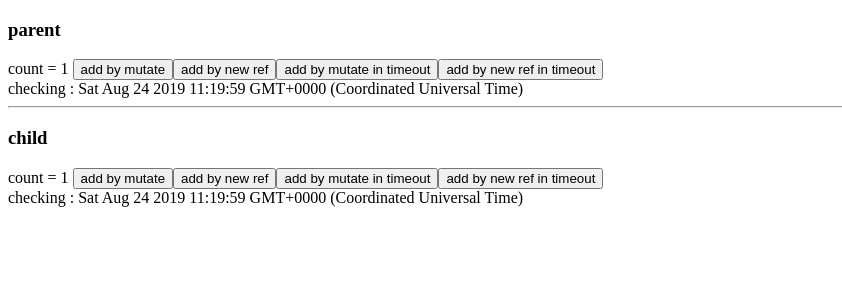
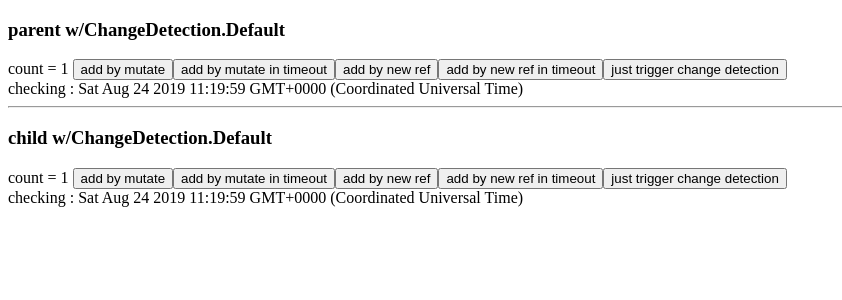
Before and after one commit to david-bulte/changedetection, an Angular app: page / in a window 1280 px wide. Shown: the top 300 px of the page, without its empty margins (0-842 px from the left). Built offline with nearby package versions, Linux system fonts and the light colour scheme.

Commit message:
add triggerChangeDetection method

```diff
--- a/src/app/child.component.ts
+++ b/src/app/child.component.ts
@@ -3,12 +3,13 @@ import { ChangeDetectionStrategy, Component, Input, OnInit } from '@angular/core
 @Component({
   selector: 'app-child',
   template: `
-    <h3>child</h3>
+    <h3>child w/ChangeDetection.Default</h3>
     count = {{count?.value}}
     <button (click)="addByMutate()">add by mutate</button>
+    <button (click)="addByMutateInTimeout()">add by mutate in timeout</button>
     <button (click)="addByNewRef()">add by new ref</button>
-    <button (click)="addByMutateInTimeout()">add by mutate in timeout</button>
     <button (click)="addByNewRefInTimeout()">add by new ref in timeout</button>
+    <button (click)="triggerChangeDetection()">just trigger change detection</button>
     <div>{{log}}</div>
   `
 })
@@ -22,7 +23,9 @@ export class ChildComponent implements OnInit {
   }
 
   get log() {
-    return 'checking : ' + new Date();
+    const log = 'checking : ' + new Date();
+    console.log('child log', log);
+    return log;
   }
 
   addByMutate() {
@@ -35,13 +38,17 @@ export class ChildComponent implements OnInit {
 
   addByMutateInTimeout() {
     setTimeout(() => {
-      this.count.value = this.count.value + 1;
+      this.addByMutate();
     });
   }
 
   addByNewRefInTimeout() {
     setTimeout(() => {
-      this.count = {value: this.count.value + 1};
+      this.addByNewRef();
     });
   }
+
+  triggerChangeDetection() {
+    return true;
+  }
 }
--- a/src/app/parent.component.ts
+++ b/src/app/parent.component.ts
@@ -3,12 +3,13 @@ import { ChangeDetectionStrategy, Component, OnInit } from '@angular/core';
 @Component({
   selector: 'app-parent',
   template: `
-    <h3>parent</h3>
+    <h3>parent w/ChangeDetection.Default</h3>
     count = {{count?.value}}
     <button (click)="addByMutate()">add by mutate</button>
+    <button (click)="addByMutateInTimeout()">add by mutate in timeout</button>
     <button (click)="addByNewRef()">add by new ref</button>
-    <button (click)="addByMutateInTimeout()">add by mutate in timeout</button>
     <button (click)="addByNewRefInTimeout()">add by new ref in timeout</button>
+    <button (click)="triggerChangeDetection()">just trigger change detection</button>
     <div>{{log}}</div>
 
     <hr>
@@ -25,7 +26,9 @@ export class ParentComponent implements OnInit {
   }
 
   get log() {
-    return 'checking : ' + new Date();
+    const log = 'checking : ' + new Date();
+    console.log('parent log', log);
+    return log;
   }
 
   addByMutate() {
@@ -38,14 +41,18 @@ export class ParentComponent implements OnInit {
 
   addByMutateInTimeout() {
     setTimeout(() => {
-      this.count.value = this.count.value + 1;
+      this.addByMutate();
     });
   }
 
   addByNewRefInTimeout() {
     setTimeout(() => {
-      this.count = {value: this.count.value + 1};
+      this.addByNewRef();
     });
+  }
+
+  triggerChangeDetection() {
+    return true;
   }
 
 }
```
